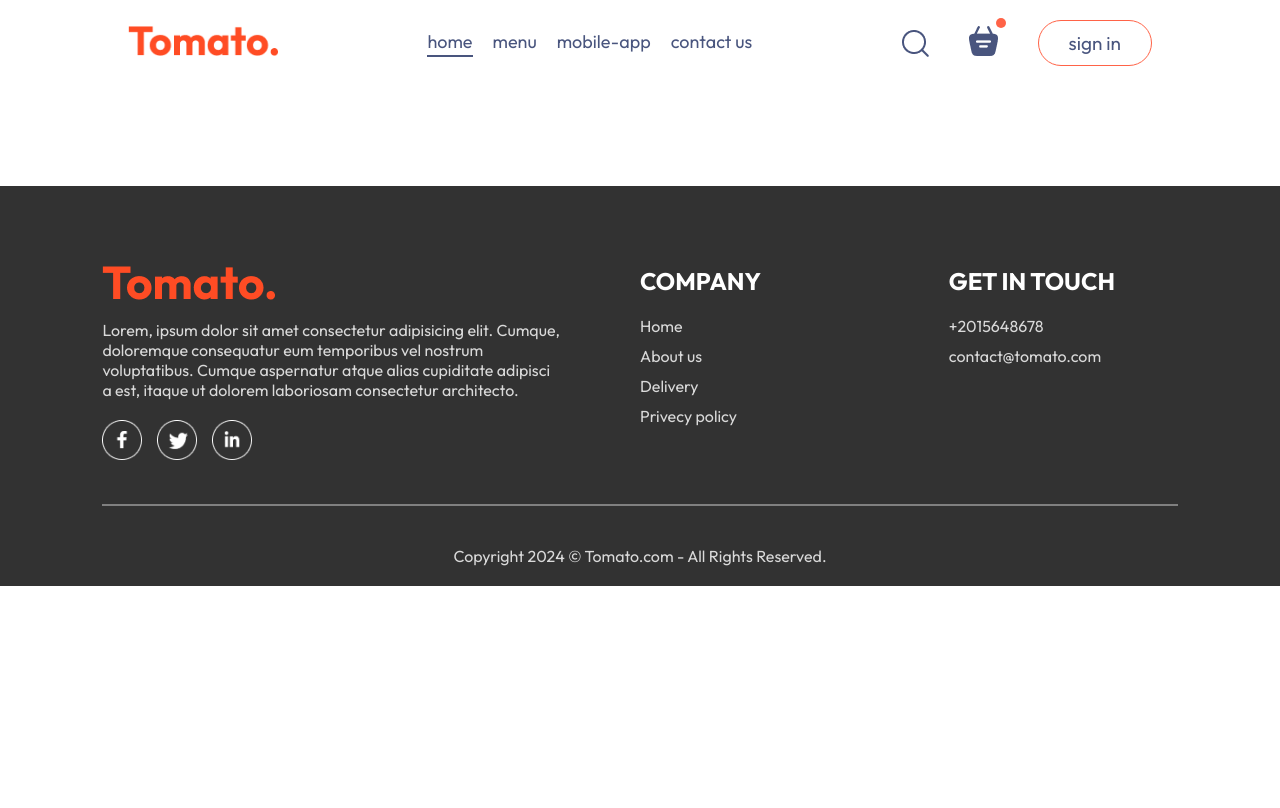
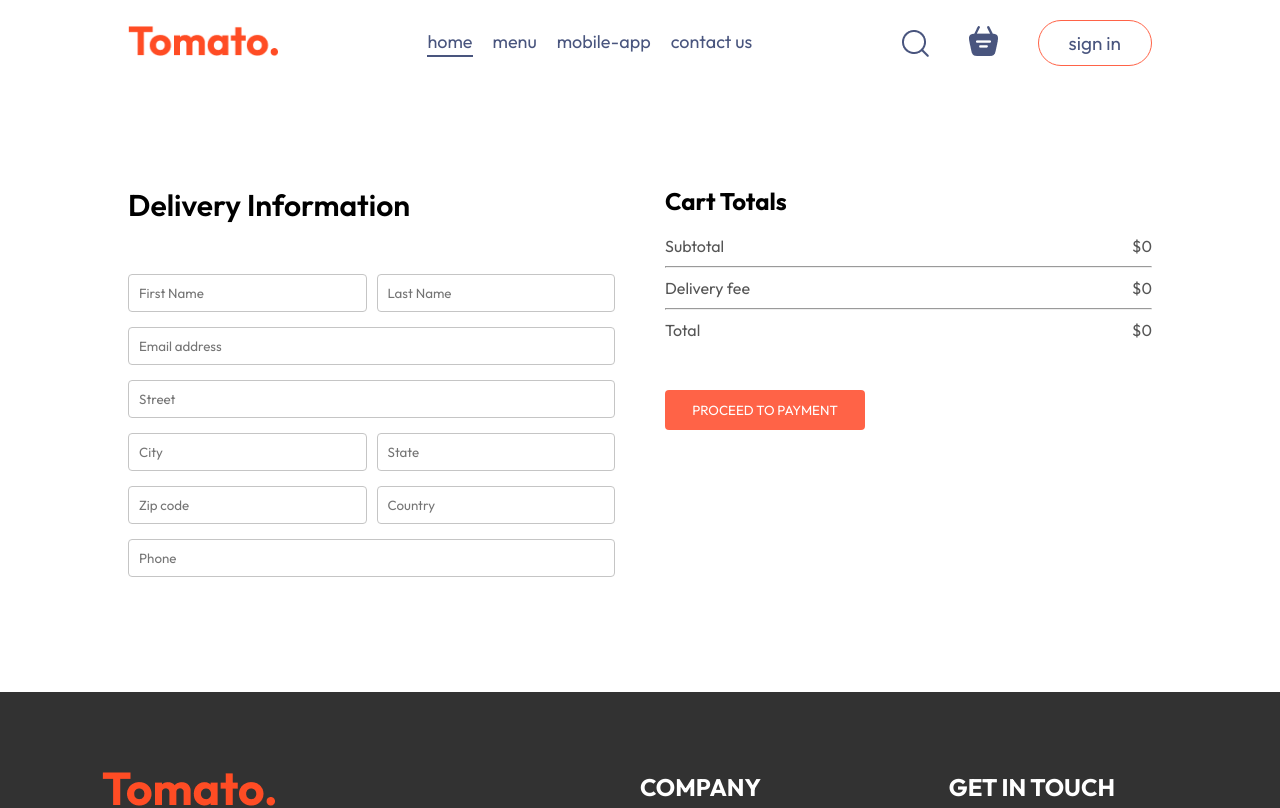
Before and after one commit to FCICoder/Food-Delivery, a React (Vite) app: page /order in a window 1280 px wide. Shown: the top 808 px of the page. Built offline with nearby package versions, Linux system fonts and the light colour scheme.

Commit message:
'frontEnd100'

```diff
--- a/src/Components/Navbar/Navbar.jsx
+++ b/src/Components/Navbar/Navbar.jsx
@@ -1,10 +1,12 @@
-import React, { useState } from 'react'
+import React, { useContext, useState } from 'react'
 import './Navbar.css'
 import { assets } from '../../assets/assets'
 import { Link } from 'react-router-dom';
+import { StoreContext } from '../../Context/StoreContext';
 
 const Navbar = ({setShowLogin }) => {
   const [menu , setMenu] = useState("home");
+  const {getTotalCartAmount} = useContext(StoreContext);
   return (
     <div className='navbar'>
       <Link to='/'>
@@ -23,7 +25,7 @@ const Navbar = ({setShowLogin }) => {
                 <Link to='/cart'>
                 <img src={assets.basket_icon} alt="" />
                 </Link>
-                <div className="dot"></div>
+                <div className={getTotalCartAmount() === 0?"":"dot"}></div>
             </div>
             <button onClick={()=>setShowLogin(true)}> sign in</button>
         </dav>
--- a/src/Context/StoreContext.jsx
+++ b/src/Context/StoreContext.jsx
@@ -17,14 +17,23 @@ const StoreContextProvider = (props)=>{
     const removeFromCart = (itemId) =>{
         setCartItems(prev=>({...prev, [itemId]:prev[itemId]-1}))
     }
-    useEffect(() =>{
-        console.log(cartItems);
-    },[cartItems])
+
+    const getTotalCartAmount = ()=>{
+        let total = 0;
+        for(let item in cartItems){
+            if(cartItems[item]>0){
+                let iteminfo =food_list.find((product)=> product._id === item)
+                total += iteminfo.price*cartItems[item];
+            }
+        }
+        return total;
+    }
+
     const contextValue = {
         food_list
     }
     return(
-        <StoreContext.Provider value={{contextValue , cartItems ,setCartItems ,addToCart ,removeFromCart }}>
+        <StoreContext.Provider value={{contextValue , cartItems ,setCartItems ,addToCart ,removeFromCart ,getTotalCartAmount }}>
             {props.children}
         </StoreContext.Provider>
     )
--- a/src/Pages/Cart/Cart.css
+++ b/src/Pages/Cart/Cart.css
@@ -1,33 +1,112 @@
-.cart{
+.cart {
     margin-top: 100px;
 
-    .cart-items-title{
+    .cart-items-title {
         display: grid;
         grid-template-columns: 1fr 1.5fr 1fr 1fr 1fr 0.5fr;
         align-items: center;
         text-align: center;
         color: gray;
-        font-size: max(1vw , 12px);
+        font-size: max(1vw, 12px);
     }
 
-    .cart-items-item{
-        margin: 10px 0px ;
+    .cart-items-item {
+        margin: 10px 0px;
 
         color: black;
-        img{
+
+        img {
             margin: auto;
             width: 50px;
         }
 
-        .cross{
+        .cross {
             cursor: pointer;
         }
 
     }
 
-    hr{
+    hr {
         height: 1px;
-        background-color:rgba(255, 112, 87, 0.432) ;
+        background-color: rgba(255, 112, 87, 0.432);
         border: none;
     }
 }
+
+.cart-bottom {
+    margin-top: 80px;
+    display: flex;
+    justify-content: space-between;
+    gap: max(12vw, 20px);
+
+    .cart-total {
+        flex: 1;
+        display: flex;
+        flex-direction: column;
+        gap: 20px;
+
+        .cart-total-details {
+            display: flex;
+            justify-content: space-between;
+            color: #555;
+        }
+
+        hr {
+            margin: 10px 0px;
+        }
+
+        button {
+            border: none;
+            color: white;
+            background-color: tomato;
+            width: max(15vw, 200px);
+            padding: 12px 0px;
+            border-radius: 4px;
+            cursor: pointer;
+        }
+    }
+
+    .cart-promocode {
+        flex: 1;
+
+        p {
+            color: #555;
+        }
+
+        .cart-promocode-input {
+            margin-top: 10px;
+            display: flex;
+            justify-content: space-between;
+            align-items: center;
+            background-color: #eaeaea;
+            border-radius: 4px;
+
+            input {
+                background: transparent;
+                border: none;
+                outline: none;
+                padding-left: 10px;
+            }
+
+            button {
+                width: max(10vw, 150px);
+                padding: 12px 5px;
+                background-color: black;
+                border: none;
+                color: white;
+                border-radius: 4px;
+            }
+        }
+    }
+}
+
+@media(max-width:750px){
+    .cart-bottom{
+        flex-direction: column-reverse;
+    }
+
+    .cart-promocode{
+        justify-content: start;
+    }
+
+}
--- a/src/Pages/Cart/Cart.jsx
+++ b/src/Pages/Cart/Cart.jsx
@@ -1,9 +1,10 @@
 import React, { useContext } from 'react'
 import './Cart.css'
 import { StoreContext } from '../../Context/StoreContext'
+import { useNavigate } from 'react-router-dom';
 const Cart = () => {
-  const {cartItems , contextValue , removeFromCart} = useContext(StoreContext);
-console.log(cartItems);
+  const {cartItems ,getTotalCartAmount , contextValue , removeFromCart} = useContext(StoreContext);
+  const navigate = useNavigate();
   return (
     <div className='cart'>
       <div className="cart-items">
@@ -36,6 +37,37 @@ console.log(cartItems);
           })
         }
       </div>
+      <div className="cart-bottom">
+        <div className="cart-total">
+          <h2>Cart Totals</h2>
+          <div>
+            <div className="cart-total-details">
+              <p>Subtotal</p>
+              <p>${getTotalCartAmount()}</p>
+            </div>
+            <hr />
+            <div className="cart-total-details">
+              <p>Delivery fee</p>
+              <p>${getTotalCartAmount()===0?0:2}</p>
+            </div>
+            <hr />
+            <div className="cart-total-details">
+              <p>Total</p>
+              <p>${getTotalCartAmount()===0?0:getTotalCartAmount()+2}</p>
+            </div>
+          </div>
+          <button onClick={()=>navigate('/order')}>PROCEED TO CHECKOUT</button>
+        </div>
+        <div className="cart-promocode">
+          <div>
+            <p>If you have a promo code, Enter it here</p>
+            <div className='cart-promocode-input'>
+              <input type="text" placeholder='promo code' />
+              <button>Submit</button>
+            </div>
+          </div>
+        </div>
+      </div>
     </div>
   )
 }
--- a/src/Pages/PlaceOrder/PlaceOrder.css
+++ b/src/Pages/PlaceOrder/PlaceOrder.css
@@ -0,0 +1,67 @@
+.place-order{
+    display: flex;
+    align-items: start;
+    justify-content: space-between;
+    gap: 50px;
+    margin-top: 100px;
+
+
+    .place-order-left{
+        width: 100%;
+        max-width: max(30% , 500px);
+
+        .title{
+            font-size: 30px;
+            font-weight: 600;
+            margin-bottom: 50px;
+        }
+
+        input{
+            margin-bottom: 15px;
+            width: 100%;
+            padding: 10px;
+            border: 1px solid #c5c5c5;
+            border-radius: 4px;
+            outline-color: tomato;
+        }
+
+        .multi-fields{
+            display: flex;
+            gap: 10px;
+        }
+    }
+
+    .place-order-right{
+        width: 100%;
+        max-width: max(40% , 500px);
+    }
+
+
+    .cart-total {
+        flex: 1;
+        display: flex;
+        flex-direction: column;
+        gap: 20px;
+
+        .cart-total-details {
+            display: flex;
+            justify-content: space-between;
+            color: #555;
+        }
+
+        hr {
+            margin: 10px 0px;
+        }
+
+        button {
+            margin-top: 30px;
+            border: none;
+            color: white;
+            background-color: tomato;
+            width: max(15vw, 200px);
+            padding: 12px 0px;
+            border-radius: 4px;
+            cursor: pointer;
+        }
+    }
+}
--- a/src/Pages/PlaceOrder/PlaceOrder.jsx
+++ b/src/Pages/PlaceOrder/PlaceOrder.jsx
@@ -1,11 +1,54 @@
-import React from 'react'
-import './PlaceOrder.css'
+import React, { useContext } from "react";
+import "./PlaceOrder.css";
+import { StoreContext } from "../../Context/StoreContext";
 const PlaceOrder = () => {
+  const {getTotalCartAmount} =useContext(StoreContext);
   return (
-    <div>
+    <form className="place-order">
+      <div className="place-order-left">
+        <p className="title">Delivery Information</p>
+        <div className="multi-fields">
+          <input type="text" placeholder="First Name" />
+          <input type="text" placeholder="Last Name" />
+        </div>
+        <input type="email" placeholder="Email address" />
+        <input type="text" placeholder="Street" />
+        <div className="multi-fields">
+          <input type="text" placeholder="City" />
+          <input type="text" placeholder="State" />
+        </div>
+        <div className="multi-fields">
+          <input type="text" placeholder="Zip code" />
+          <input type="text" placeholder="Country" />
+        </div>
+        <input type="text" placeholder="Phone" />
+      </div>
+      <div className="place-order-right">
+        <div className="cart-total">
+          <h2>Cart Totals</h2>
+          <div>
+            <div className="cart-total-details">
+              <p>Subtotal</p>
+              <p>${getTotalCartAmount()}</p>
+            </div>
+            <hr />
+            <div className="cart-total-details">
+              <p>Delivery fee</p>
+              <p>${getTotalCartAmount()===0?0:2}</p>
+            </div>
+            <hr />
+            <div className="cart-total-details">
+              <p>Total</p>
+              <p>${getTotalCartAmount()===0?0:getTotalCartAmount()+2}</p>
+            </div>
+          </div>
+          <button >
+            PROCEED TO PAYMENT
+          </button>
+        </div>
+      </div>
+    </form>
+  );
+};
 
-    </div>
-  )
-}
-
-export default PlaceOrder
+export default PlaceOrder;
```
